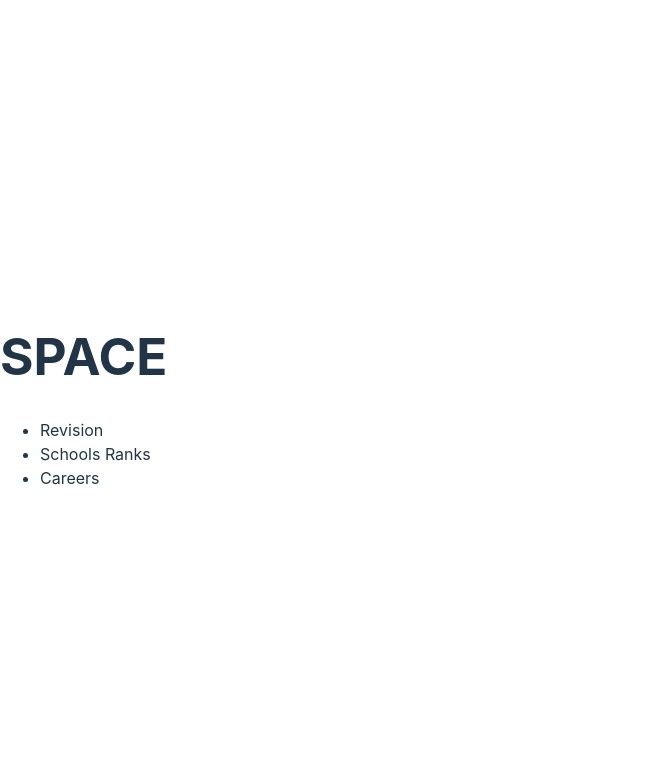
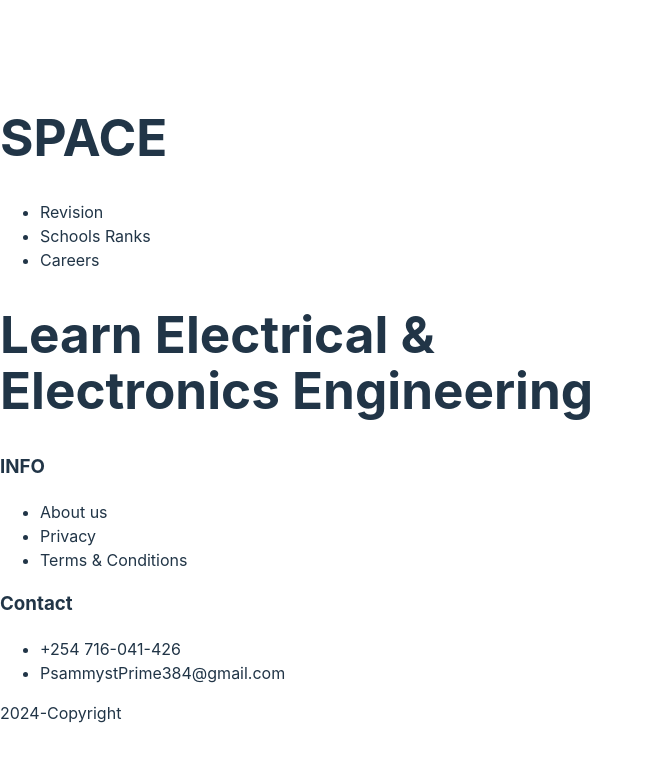
Before and after one commit to PsammystPrime/Electrical-Engineering-Course-App, a React (Vite) app in the folder learn/: page / in a window 1280 px wide. Shown: the top 762 px of the page, without its empty margins (0-653 px from the left). Built offline with nearby package versions, Linux system fonts and the light colour scheme.

Commit message:
create footer

```diff
--- a/learn/src/App.jsx
+++ b/learn/src/App.jsx
@@ -11,7 +11,34 @@ export function Nav() {
   );
 }
 export function Main() {}
-export function Footer() {}
+export function Footer() {
+  return (
+    <footer>
+      <div className="footerInfo">
+        <h1 className="footerTitle">
+          Learn Electrical & <br />
+          Electronics Engineering
+        </h1>
+        <div>
+          <h3>INFO</h3>
+          <ul>
+            <li key={"abt"}>About us</li>
+            <li key={"priv"}>Privacy</li>
+            <li key={"tc"}>Terms & Conditions</li>
+          </ul>
+        </div>
+        <div>
+          <h3>Contact</h3>
+          <ul>
+            <li>+254 716-041-426</li>
+            <li>PsammystPrime384@gmail.com</li>
+          </ul>
+        </div>
+      </div>
+      <div className="copyright">2024-Copyright</div>
+    </footer>
+  );
+}
 
 export default function App() {
   return (
```
